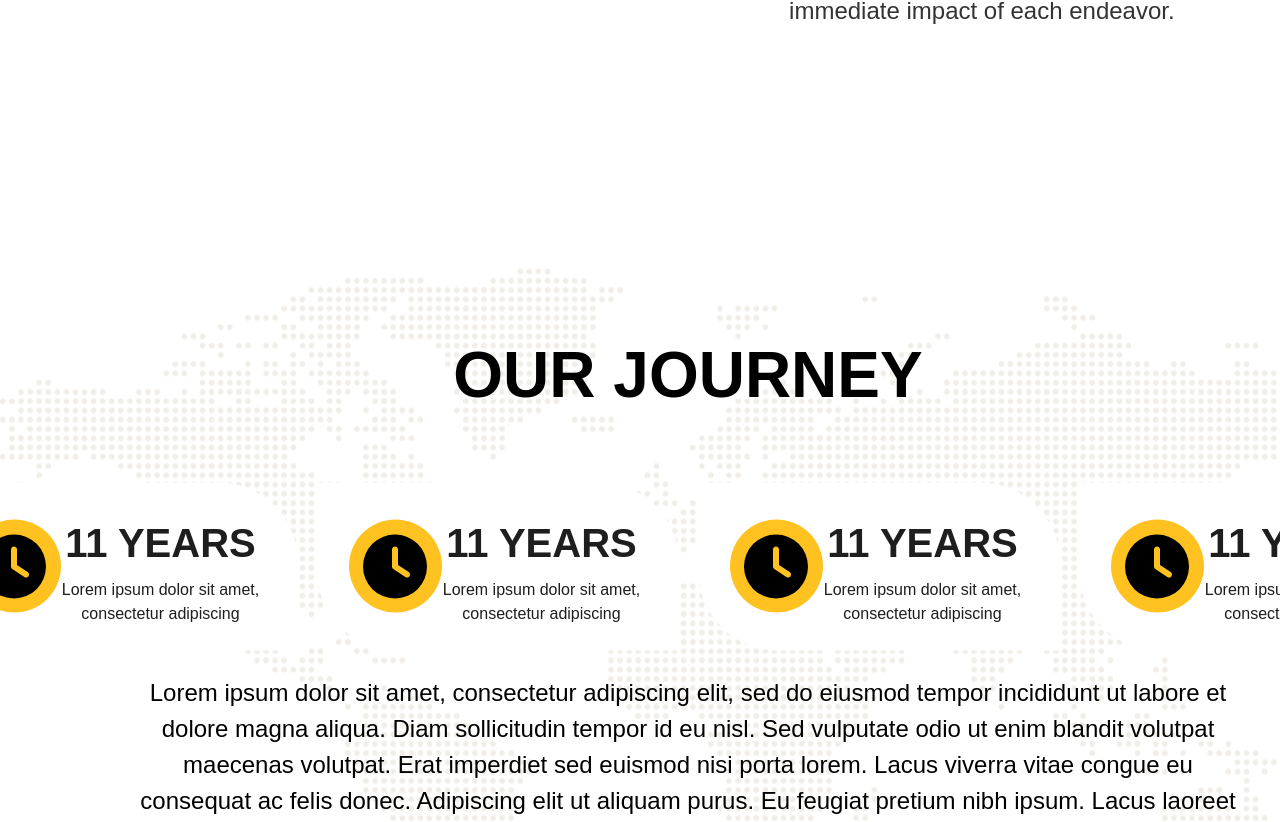
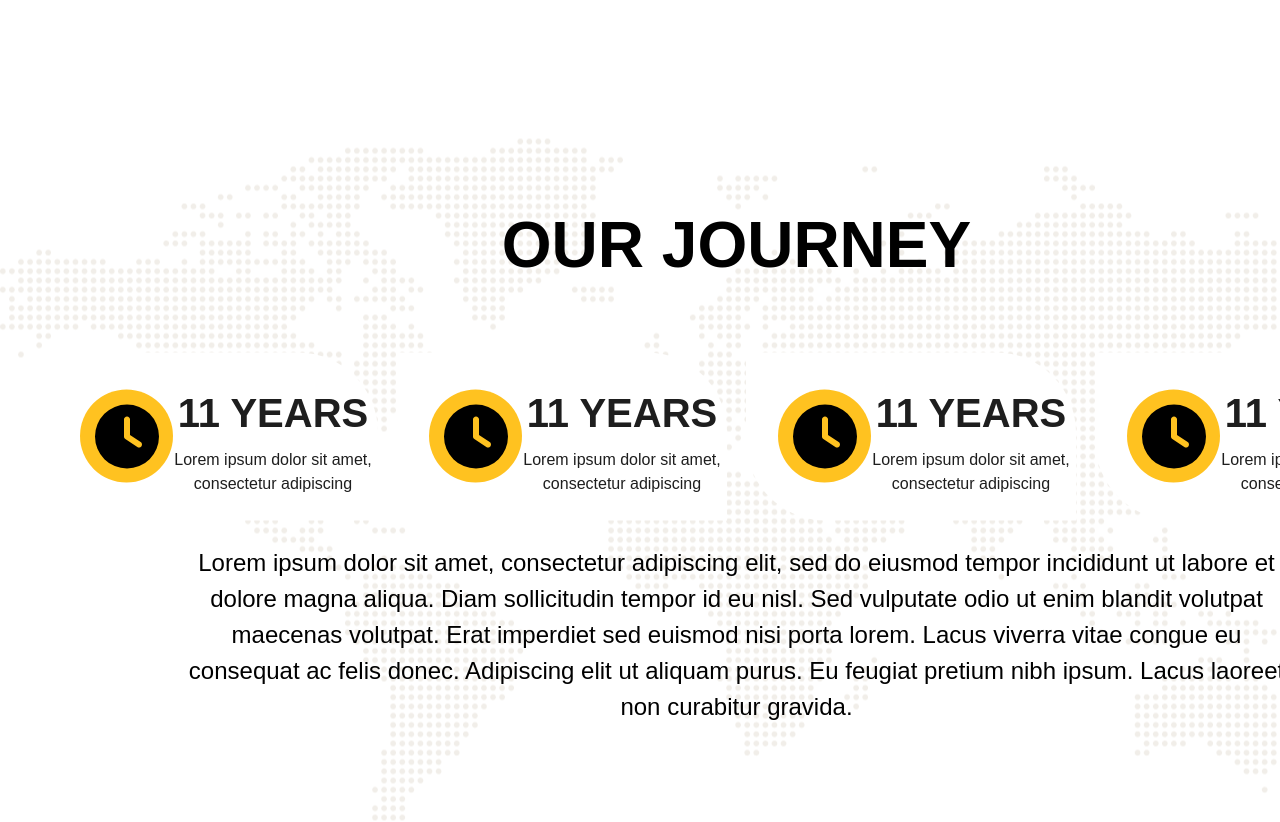
Before and after one commit to Rparakh24/enactus-website-2, a React (Create React App) app: page / in a window 1280 px wide. Shown: the part 2553-3375 px from the top of the page. Built offline with nearby package versions, Linux system fonts and the light colour scheme; a small style sheet from the web is missing.

Commit message:
edit journey

```diff
--- a/public/styles.css
+++ b/public/styles.css
@@ -3,7 +3,7 @@
     position: relative;
 } */
 .app-container{
-  overflow-x: hidden ;
+  overflow-x: hidden;
   padding-left: 2rem;
 }
 .rectangle {
@@ -128,7 +128,7 @@ a {
 
 .hero-image-box {
   position: absolute;
-  top: 65%;
+  top: 60%;
   left: 50%;
   transform: translate(-50%, -50%);
   text-align: center;
@@ -145,7 +145,7 @@ a {
 
 .about{
   position: absolute;
-  top: 150%;
+  top: 145%;
   left: 50%;
   transform: translate(-50%, -50%);
   display: flex;
@@ -284,7 +284,7 @@ a {
 /* WHat we do */
 .what-we-do{
   position: absolute;
-  top: 270%;
+  top: 260%;
   left: 47%;
   transform: translate(-50%, -50%);
   display: flex;
@@ -340,17 +340,17 @@ a {
 /* journey */
 .journey{
   position: absolute;
-  top: 380%;
+  top: 370%;
   left: 50%;
   transform: translate(-50%, -50%);
   display: flex;
   height: 537px;
   width: 100%;
-  margin-top: 50px;
+  margin-top: 0px;
 }
 .journey-box{
   position: absolute;
-  width: 100%;
+  width: 1377px;
   display: flex;
   flex-direction: column;
   justify-content: center;
@@ -374,6 +374,7 @@ a {
   align-items: center;
   gap: 19px;
   margin-top: 20px;
+  width: 100%;
 }
 .journey-icon{
   width: 330px;
```
